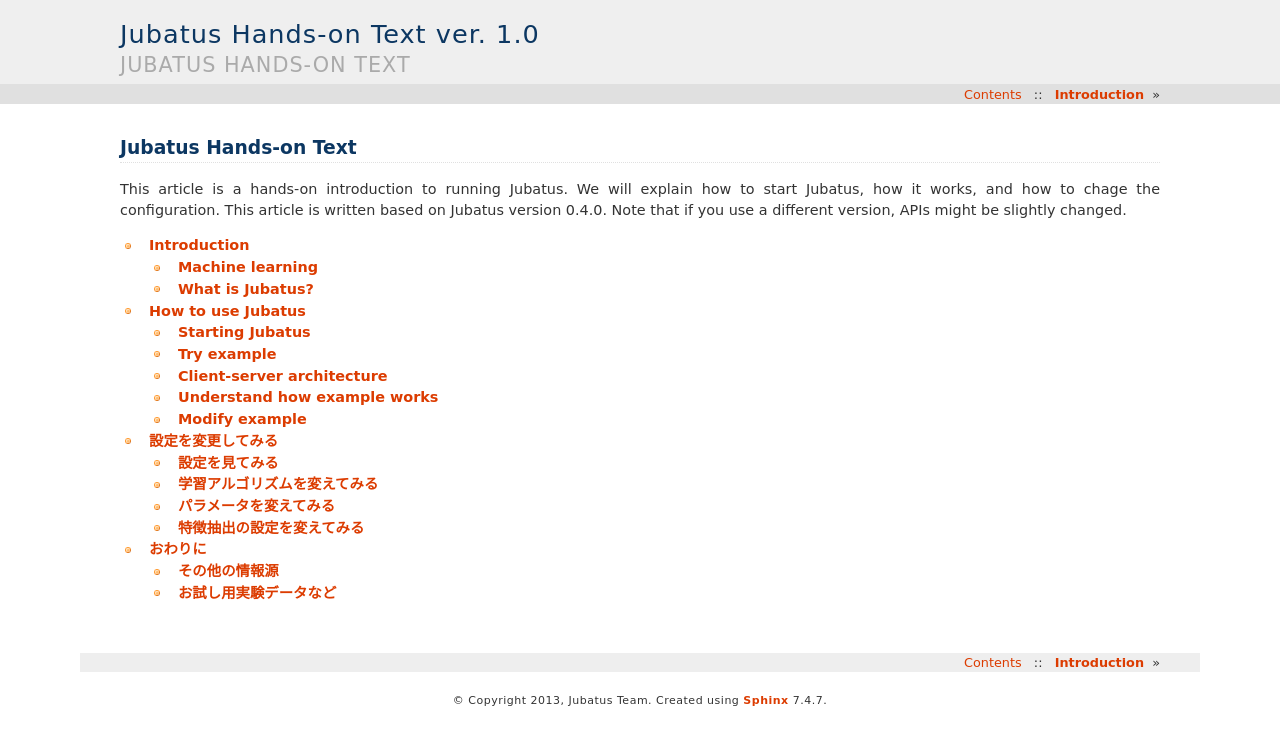
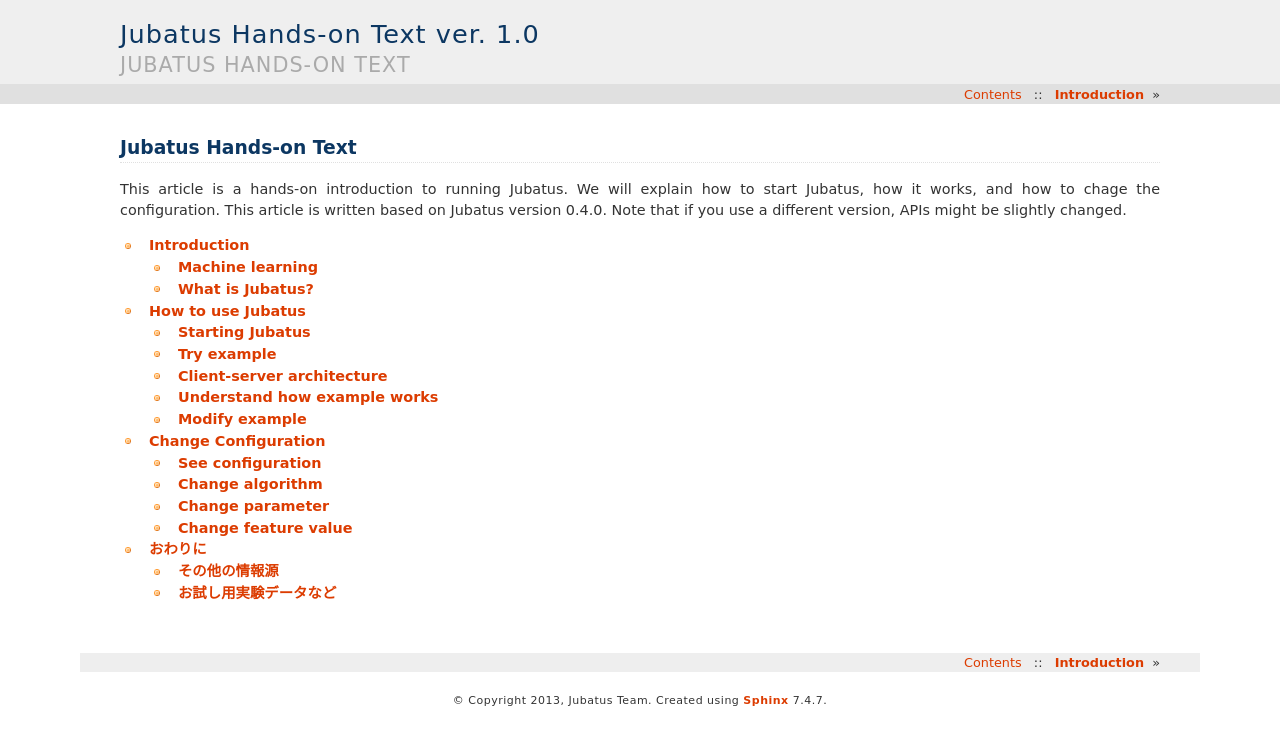
Before and after one commit to jubatus/handson-text, a Sphinx documentation site: the page built from en/source/index.rst, in a window 1280 px wide. Shown: the top 745 px of the page. Built offline with Sphinx 7.4.7, drawn with Linux system fonts in a browser that asks for light colours; formulas are drawn with MathJax 3; some of the changed lines change nothing that is shown.

Commit message:
translate configuration.rst in English

```diff
--- a/en/source/configuration.rst
+++ b/en/source/configuration.rst
@@ -1,16 +1,16 @@
 ====================
- 設定を変更してみる
+Change Configuration
 ====================
 
-``jubaclassifier`` を起動する際に、 ``-f`` オプションで設定ファイルを渡したのを覚えているでしょうか。
-起動時の設定には、どのような学習を行うか、どのようなパラメータ設定で行うかなどの重要なチューニングポイントが隠れています。
-次に、この設定を修正することで機械学習のチューニングを行います。
+Do you remember that you set the ``-f`` option when starting ``jubaclassifier``?
+At the point, you also have change a lot of other setting parameters, which are very important for specifying used algorithms and performance tuning.
+Next we would like to introduce how to change it.
 
 
-設定を見てみる
-==============
+See configuration
+=================
 
-まずは設定ファイルの全体像をみてみましょう。
+Let's look into the configuration file that we used in the previous section, ``pa1.json``.
 
 ::
 
@@ -36,33 +36,32 @@
      "method" : "PA1"
    }
 
-長くてよくわかりませんね。
-Jubatusの全てのサーバーの設定ファイルは、単一のJSONフォーマットです。
-Jubatusの機械学習器としての振る舞いは、この中で設定されています。
+
+Hard to get it at first sight, isn't it?
+We use a type of JSON file for each server program in Jubatus.
+Every setting to declare how the machine learning algorithm works is defined inside the JSON file.
+On the top level, the configuration file has three major components.
 
 .. csv-table::
-   :header: "フィールド名", "説明"
+   :header: "Field name" "Explanation"
 
-   converter, 特徴変換の方法を指定します。
-   parameter, 学習アルゴリズムに渡すパラメータを指定します。
-   method, 利用する学習アルゴリズム名を指定します。
+   converter, Defines how to pre-process input data
+   parameter, Specifies the parameters for machine learning algorithm
+   method, Indicates which algorithm to use
 
-それぞれのパラメータを変更しながら、その役割を順番に説明していきます。
-フォーマットの関係で順序が前後しますが、下から順番に解説します。
-
-また、各設定項目の詳細は、 `ドキュメント <http://jubat.us/ja/api_classifier.html>`_ を参照してください。
+We will explain each of them by changing the values, from bottom to top.
+Note that the details are available on the `Web <http://jubat.us/ja/api_classifier.html>`_ .
 
 
-学習アルゴリズムを変えてみる
-============================
+Change algorithm
+================
 
-教師付きデータがやってきた時に、機械学習の内部状態をどのように変更するのかを決めるのが学習アルゴリズムです。
-Jubatusでは、データが1つやってくるたびに内部状態を変える、 *オンライン学習* という方式のアルゴリズムをサポートしています。
+Every machine learning algorithm is responsible for building a prediction model and determining how to update the model when receiving training samples.
+Jubatus is specialized for a type of machine learning algorithm named *online learning*, of which aim is to update the model each time when receiving a training sample one-by-one.
 
-設定ファイルの中では、 ``method`` の項目が学習アルゴリズムを指定しています。
-まずはサンプルの設定を適当なディレクトリにコピーしてきましょう。
-ここから、この設定ファイルをいじっていきます。
-最初の設定では "PA1" という手法をとっていましたが、これを "AROW" に変えてみましょう。
+In the configuration file, ``method`` component defines which algorithm to use.
+For trying to change it, copy the sample configuration file to an arbitrary directory.
+First we change the value of ``method`` from "PA1" to "AROW".
 
 ::
 
@@ -70,35 +69,36 @@
    $ vi my_conf.json
    $ jubaclassifier -f my_conf.json
 
-同様に ``gender.py`` を実行してみましょう。
-実行結果の幾つかが変わりました。
+Then run ``gender.pyy``. The output must be slightly different.
 
-"PA1" というのは Passive Aggressive という手法で、2003年に初めて提案されました。
-また、 "AROW" は Adaptive Regularization of Weight Vectors という手法で、2009年に提案されました。
-機械学習のアルゴリズム自体は年々進歩しています。
-両者は問題設定こそ同じですが、学習効率の向上やノイズデータへの耐性向上を果たしています。
-もちろん両者のアルゴリズムの複雑性は違い、概ね新しいアルゴリズムのほうが複雑担っています。
-
-その他にも NHERD や CW などの手法も利用できますが、詳細はドキュメントに譲ります。
-他の手法も試して、精度にどのような影響があるのか確認するのも良いでしょう。
-なお、利用するアルゴリズムは実行途中で変えることができません。
+"PA1" stands for the Passive-Aggressive algorithm, proposed in 2003.
+"AROW" is a newer algorithm, "Adaptive Regularization of Weight Vectors", proposed in 2009.
+We have seen substantial progress each year in machine learning algorithms for decades.
+Though "PA1" and "AROW" are both for classification problems, "AROW" contains improvements in learning efficiency and robustness against noisy data.
+On the other hand, "PA1" is faster than "AROW" given the same amount of training samples, as better algorithm tends to be more complex.
 
 
-パラメータを変えてみる
-======================
+Jubatus is also equipped with other famous classification algorithms such as "NHERD" and "CW", though we refer interested users to the documents on the Web.
+It would be nice to try them and to evaluate how the performance is difference between the algorithms.
+Note that the algorithm cannot be changed during running ``jubaclassifier``.
 
-一般に、学習アルゴリズムは内部に大量の（数万、数十万という様なオーダー）パラメータを持っており、教師データにもとづいてこれを調整します。
-しかし、多くのアルゴリズムはこれとは別に、学習前にパラメータを渡します。
-この学習前に与えるパラメータは、どのくらい積極的に学習するかなど、学習自体の制御に使われます。
-教師データを使って調整されないため、自動調整されるパラメータとは区別されて *ハイパーパラメータ* と呼ばれることもあります。
 
-ハイパーパラメータの役割はいくつかありますが、現在分類器にあるハイパーパラメータは大雑把に言うとデータに対する感度の意味合いを持っています。
-感度が高いと、学習は早く進む代わりにノイズに弱くなります。
-一方、感度が低いと、学習が遅くなる代わりにノイズに負けなくなります。
-このトレードオフの調整は難しく、実験的に良い塩梅のパラーメータを探ることがよく行なわれます。
+Change parameter
+================
 
-では、ハイパーパラメータを上下させてみましょう
-設定ファイルの ``regularization_weight`` を変えて実行してみましょう。
+Machine learning algorithm corresponds to a prediction model having a large number of model parameters, and they will be controlled based on given training data.
+On the other hand, there are also a few configuration parameters that are specified in the configuration file in advance of training.
+They control the each process in the training phase, for example, how aggressively the algorithms update the current model for each time.
+These parameters are often called as *hyper-parameters* since they are unchanged by training, unlike the model parameters.
+
+Hyper-parameters can have many roles in general.
+Those of ``jubaclassifier`` roughly represent the sensitivity of algorithm to a training sample.
+Higher sensitivity makes the model training faster but less robust to noisy sample.
+Conversely, lower sensitivity leads to slower and more robust training.
+The trade-off between them cannot be tuned in advance, so it used to be empirically selected using real samples by changing the hyper-parameters.
+
+OK, then let's do that by yourself.
+First we modify the value of ``regularization_weight`` and run the example.
 
 ::
 
@@ -108,46 +108,39 @@
    },
    ...
 
-この状態で実行すると、結果が変わります。
-だいたい、10倍ごとぐらいの粗い粒度で試すことが多いです。
 
-適切なハイパーパラメータはデータの種類やデータの量によっても変わります。
-また、ハイパーパラメータも自動で調整する様な手法もあるのですが、Jubatusにはまだ実装されていません。
+It is necessary to increase or decrease the value of ``regularization_weight`` by order of 10 to search for the best value.
+The current version of Jubatus does not have any capability to automatically choose the best value by model selection techniques.
+
+Change feature value
+====================
+
+The remaining part in configuration is ``converter``, which is the most important.
+We would like to describe it in more detail since the success of predictive analytics using Jubatus strongly depends on the converter of feature values.
+
+Machine learning algorithms cannot directly deal with raw data in the real-world application, such as documents in text analytics, nor images in computer vision.
+Instead, they only uses a set of feature values, which are often represented as numerical feature vectors of fixed size.
+So, how to apply machine learning techniques to complex raw data in such applications?
+Feature extraction (or feature convert) is the intermediate process, to transform raw data into feature vectors.
+Depending on the raw input data and the machine learning algorithm, a pre-defined format of feature vectors will be extracted and used in the following training phase.
+Since most of the machine learning algorithms assume vectors as input, they can work given them, no matter what is the original raw data, documents or pictures.
+
+Machine learning libraries tend to be lack of this feature extraction module.
+Therefore, it is up to users to write the feature value costruction logic as pre-processing before sending them to the libraries.
+In contrast, Jubatus has a built-in feature value converter on the server side, so that users can directly input raw data and run machine learning algorithms in Jubatus.
 
 
-特徴抽出の設定を変えてみる
-==========================
+Default configuration
+---------------------
 
-残りの設定、すなわち ``converter`` の部分は特徴抽出の設定です。
-この部分が、設定の中で一番大きいです。
-特徴抽出は解析がうまくいくかどうかを左右する非常に重要なポイントなので詳しく説明します。
-
-一般的に、機械学習の技術は入力データとしてテキストや画像といった生の情報を扱いません。
-普通は数値情報に落ちた、ベクトルの形式のデータを扱うことがほとんどです。
-では、どうやって文や画像、行動履歴などのデータを扱うのでしょう？
-この間に入るのが特徴抽出（あるいは特徴変換）といわれる処理です。
-入力データと解析対象に応じて、入力データの生の文や画像はベクトル形式に変換されます。
-機械学習技術の多くがベクトルデータを入力として仮定しているため、一度ベクトルデータに変換してしまえば元々の入力が文であっても画像であっても同じように処理ができます。
-
-普通の機械学習ライブラリではこの特徴抽出の仕組を備えていません。
-そのため、ユーザーは特徴抽出処理を自分で書かなければなりませんでした。
-Jubatusではこの特徴抽出処理の仕組みも備えているため、ユーザーは生のデータを直接Jubatusに入力しても機械学習を利用できるのです。
+For making it easier to understand how to change, we will explain what kind of configuration is used in ``jubaclassifier``, by going through the default configuration settings.
 
 
-デフォルトの設定の解説
-----------------------
+Speaking of input data to Jubatus, though Jubatus is originally designed for handling any kinds of raw unstructured data, currently only two types, symbol sequences such as strings, and numeric values such as sensor data, are supported.
+These values correspond to the two list given to a ``datum`` object.
+They will be separately processed in the following feature value extraction.
 
-デフォルトの設定を見ながら、どのような処理がなされるか解説します。
-処理の流れの概要が頭のなかに入っていたほうが、残りの理解が進むでしょう。
-
-まず、Jubatusへの入力データについてです。
-Jubatusには様々な種類の非構造データを入れられることを目指してはいますが、現状では2種類のデータしか扱えません。
-1つは文書などを始めとする文字列です。
-もう1つはセンサーのデータなどの数値情報です。
-これは、先の説明で ``datum`` という型が受け取る2種類のリストに対応しています。
-両者に必要な特徴抽出処理は異なるため、全く別の系統で処理が行われます。
-
-例として、以下の様な情報がやってくると仮定します。
+For instance, let us assume that the following information is given as input.
 
 ::
 
@@ -158,11 +151,14 @@
      "height": 1.70
    }
 
-上記のデータは説明のための形式なので、JSONをそのままJubatusが処理できるわけではないことには気をつけてください。
-さて、機械学習でデータを扱うには、裏ではベクトル形式に変換しなければなりません。
-普通ベクトルといえば、 (1.5, 2.3, 4.2) の様に数値の列で表されますが、ここではベクトルの次元とその値のペアの集合であらわします。
-内部的にはもっとたくさんの次元があって、明記されない次元は 0 であるとして処理します。
-上の文字列情報を含んだデータを単純にベクトル化してみます。
+
+Note that this JSON format is just for explanation, so Jubatus cannot handle it.
+
+Now, we have to convert it into a numerical vector.
+It used to be represented as a sequence of numerical values, such as (1.5, 2.3, 4.2), but we use a set of pairs of dimension keys and values.
+There would be many other dimensions with zero values, but we assume that they are omitted in this format.
+
+A result of simple vectorization is as follows.
 
 ::
 
@@ -173,12 +169,11 @@
      "height": 1.70
    }
 
-文字列に対する処理と、数値に対する処理が異なることに気づくかとおもいます。
-順に説明します。
+You can see that different processes have been applied to strings and values.
 
-文字列に対する処理は、統計学でいうところの質的変数をダミー変数に変える処理を行なっているということです。
-この変換規則を記述しているのが、Jubatusの特徴変換の設定中の ``string_rules`` になります。
-デフォルトの設定ではどうなっているでしょうか。
+The process to strings can be regarded as a transformation from a nominal value to a value of dummy variable.
+This rule is defined inside ``string_rules`` in the configuration.
+Let's look at the default setting for it.
 
 ::
 
@@ -188,21 +183,19 @@
        ],
    ...
 
-この設定がいわんとしていることは、以下の4つです。
+These three lines just indicates the following four settings.
 
-1. key: "*" は全てのキーの情報に対して処理するという意味です。
-2. type: "str" は文字列情報をそのまま1つの次元とするという意味です。
-3. sample_weight: "bin" は重みを1.0にするという意味です。
-4. global_weight: "bin" は重みを1.0にするという意味です。
+1. 'key: "*"' means this rule is applied to all of the input variable with any variable IDs (keys).
+2. 'type: "str"' means each of the variables will be dealt with as string-type and correspond to one dimension in feature vector.
+3. 'sample_weight: "bin"' means each value in feature vector will have binary value (1.0).
+4. 'global_weight: "bin"' also means the global weight for these feature values will be 1.0.
 
-keyの値でマッチした入力データに対して、typeで指定した特徴抽出を行うということです。
-残りの2つは重み付けの方法です。
-sample_weightはデータ中の出現回数情報をどう使うかで、"bin" なら出現すれば 1 しなければ 0 とします。
-global_weightはデータ中の出現回数以外の情報での重み付けで、"bin"なら常に1です。
-実際のベクトルの値はsample_weightとglobal_weightの積で求めます（結果的に1.0になります）。
+This rule generally shows how to extract feature values using a method specified with "type" from a subset of input variables that are matched with "key".
+"sample_weight" means that the feature value will be 1.0 if the "type" method matches at least once in the input variable, and 0.0 otherwise.
+The final feature values will be the multiplication of "sample_weight" and "global_weight", so in this case, 1.0 or 0.0.
 
-数値情報である身長はどのように処理されているでしょう。
-こちらの変換規則は ``num_rules`` に記述されています。
+Let's look at how to handle numerical information such as height.
+The configuration has ``num_rules`` component as follows.
 
 ::
 
@@ -212,48 +205,44 @@
     ]
   ...
 
-これも先と同様です。
+This rule is much simpler.
 
-1. key: "*" は全てのキーの情報に対して処理するという意味です。
-2. type: "num" は数値情報をそのままの値として利用するという意味です。
+1. 'key: "*"' means this rule is applied to all of the input variable with any variable IDs (keys).
+2. 'type: "num"' means each of the variables will be dealt with as numerical-type and its raw value will be used in feature vector.
 
-typeの中に重み付けの方法も含まれるため、こちらの設定はシンプルです。
-上記の設定ですと、与えられた1.70という数値がそのままベクトル情報になります。
+The input value 1.70 will be contained in the feature vector as-is.
+
+By modifying these rules, feature vectors can seize many different aspects of raw input variables.
 
 
-以上の特徴抽出ルールを工夫すると、元データの異なる側面を捉えられるようになります。
-次は特徴の取り方の工夫をします。
+Tricks in feature extraction
+----------------------------
 
-
-特徴の取り方を工夫する
-----------------------
-
-特徴抽出を工夫する例として、より多くの情報が入っている場合の例を示します。
-住所の情報は非常に細かくなっています。
-
+We will show an example of how to extract a value that you interested in as feature value.
+The following is just a pair of name and address of a person.
 ::
 
    {
-     "名前": "山田 太郎",
-     "住所": "東京都 文京区 本郷"
+     "name": "David Johnson",
+     "address": "GatewayPlace SanJose CA"
    }
 
-このままですと、住所の情報は粒度が細かすぎます。
-例えば「"東京"に住んでいる人は若者が多い」のような、もう少し粒度の粗い情報で学習したくなります。
-つまり、以下の様な形に変換したくなります。
+For the analysis point of view, this representation of address has too small granularity to compute some statistics.
+Instead, you might want to make groups of living people in level of "SanJose" or "CA".
+In other words, the following lines look exactly the needed information.
 
 ::
 
   {
-    "名前=山田 太郎": 1.0,
-    "住所=東京都": 1.0,
-    "住所=文京区": 1.0
-    "住所=本郷": 1.0
+    "name=David Johnson": 1.0,
+    "address=GatewayPlace" : 1.0,
+    "address=SanJose": 1.0,
+    "address=CA": 1.0
   }
 
-そこで、 ``情報`` の情報をスペース区切りにしてみましょう。
-先ほど解説した通り、どの特徴抽出処理をするか指定するのが、 ``string_rules`` でした。
-``string_rules`` に、スペース区切りで特徴抽出する ``space`` の規則を追加します。
+Then let's try to extract indivisual terms in ``address`` by separating with whitespace.
+As meantioned earlier, we can use ``string_rules`` to specify such rule.
+So we append a new subrule for whitespace separation in it, named ``space`` as follows.
 
 ::
 
@@ -266,34 +255,35 @@
        ],
    ...
 
-抽出規則を ``str`` から ``space`` に変更したところに注目してください。
-さて実行してみましょう。
-もともとの変換ですと、「"東京都 文京区 本郷"の人は若者が多い」という様な、粒度の細かい学習しか出来ませんでした。
-この変更の効果は、「"東京都"の人は若者が多い」という、もう少し大雑把な粒度の情報も学習できるようになります。
+Note that new subrule has the type name ``space`` instead of ``str``.
+Then, just run it.
+In the previous output you can see that David as a person living in "Gateway Place, San Jose, CA".
+Now David is a person who lives "Gateway Place", "San Jose", and "CA".
+This really helps how the following learning task works depending on arbitrary abstraction level of the address.
 
-特徴抽出の基本的な考え方は、細かい粒度で特徴を取るか、粗い粒度で特徴を取るのかの調整です。
-細かく取るほど、細かい違いを学習できる可能性が高まりますが、大きな傾向は捉えられなくなり、結果的に必要な教師データの数が増えます。
-逆に、粗い粒度の情報だけ使うと全体の傾向がすぐに学習される変わりに、細かい違いに鈍感になります。
-どちらが良いかはアプリケーションやデータによって異なるため一概には言えませんが、自然言語の場合は概ね単語くらいの単位が経験的にはよく機能しています。
-実際には、単語の共起など更に複雑な特徴を利用する場合もありますが、今回は割愛します。
+In a similar manner, you can regard the feature extraction method as an control of abstraction levels on the raw input.
+More precise the abstraction level of feature vector becomes, trained model can be more sensitive to small difference but also it requires more training data to learn.
+In contrast, less precise the abstraction level is, trained model can be easily learned, but it cannot distinguish small difference in the raw input.
+That means there is a trade-off.
+Though it depends on the application or data, for example, applications with text documents can empirically go well with the level of word (not the characters), as we did above.
+We omit the more complex examples using the co-occurrence of words in this tutorial.
 
 
-プラグインを利用する
---------------------
+Use plug-ins
+------------
 
-今回は、スペース区切りで特徴を使う場合だけ試しました。
-複雑な設定もたくさんありますが、もう1つだけ紹介して残りはドキュメントに譲ります。
+In addition to the example for whitespace segmentation, we would like to show another configuration.
+Note that others can be found on the official Web document.
 
-自由文でデータが与えられると、スペースで区切っても適切な特徴は取れません。
-そこで利用するのが自然言語処理技術です。
-特にここで利用するのが、形態素解析と呼ばれる技術で、大雑把には文を単語の列に分解する技術です。
-JubatusではオープンソースのMeCabという形態素解析器を使って入力文を単語に分割します。
-ちなみにMeCabの中でも機械学習技術は応用されています。
+Given a natural language text, you cannot extract good features with whitespace segmentation.
+Instead, we use natural language processing, which is a built-in capability of Jubatus.
+Morphological analysis, which breaks a sentence into a sequence of words, used to be the most important part,
+and Jubatus is equipped with MeCab, a widely used open source software for it.
 
-設定の書き方は少し複雑です。
-MeCabを利用するときはプラグインとして利用する必要があります。
-プラグインのロードは、 ``string_types`` の項でプラグインの読み込み方法を記述して、読み込んだプラグインの適用ルールを ``string_rules`` で記述する寸法です。
-以下に例を書きます。
+
+The configuration rule is slightly more complex.
+First, you have to use MeCab as a plug-in, which can be loaded as follows.
+``string_types`` shows how to load the plug-in, and ``string_rules`` defines how to apply it to input data.
 
 ::
 
@@ -311,14 +301,14 @@
    ...
 
 
-プラグインは自作することもできるので、興味のある方は自作にもチャレンジしてください。
+You can also build your own plug-in as an external library like this. Let's try if you are interested in other time.
 
 
-数値データや他の設定の仕方
---------------------------
+For numerical data and others
+-----------------------------
 
-数値データの扱いも、先程までの設定の ``string`` を ``num`` に変えるとほぼ同じように設定出来ます。
-詳細はドキュメントに譲りますが、こちらも色々な設定で精度が変わってきます。
+Configuration for handling numerical values is also very important for performance tuning.
+It is also most the same for numerical input data to change configurations by replacing ``string`` with ``num``.
+Please refer to the official Web.
 
-他に、今回は解説しませんが特徴抽出の前に要らない情報を除去するなどのフィルター処理などを行うこともできます。
-例えばHTMLタグを除去したり、定型フォーマットの箇所を削除するなどの用途に使えます。
+Other capabilities of configuration include filtering, to remove unnecessary information from the raw data such as tags in HTML documents, or redundant characters in certain types of templates.
```
